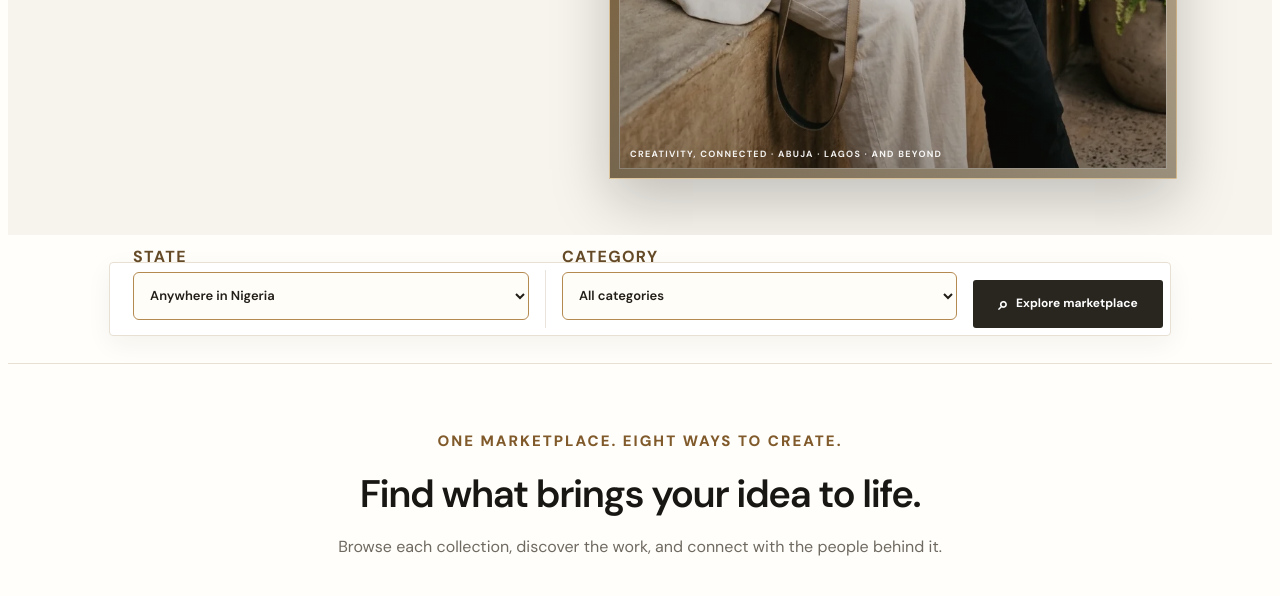
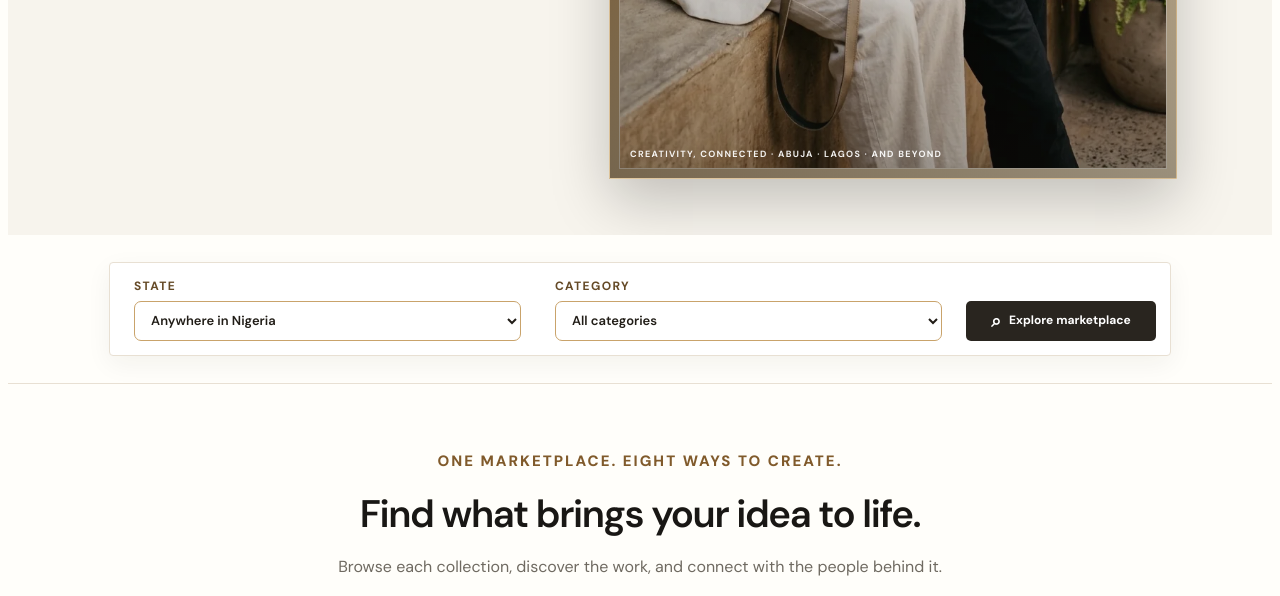
Before and after one commit to thecrowndeveloper/SnapBook, a Flask app: page / in a window 1280 px wide. Shown: the part 954-1550 px from the top of the page. Run offline with Flask 3, Linux system fonts and the light colour scheme; data comes from the database, SQL or seed files in the repository; data that the repository does not hold is empty; some libraries are stand-ins or nearby versions.

Commit message:
Align marketplace search controls at a shared baseline

```diff
--- a/static/style.css
+++ b/static/style.css
@@ -3800,3 +3800,12 @@ textarea {
     white-space: normal;
   }
 }
+
+/* Search alignment correction: identical control bottoms and no divider. */
+.search-band .marketplace-search{grid-template-columns:minmax(0,1fr) minmax(0,1fr) 190px!important;align-items:end!important;gap:14px!important;padding:14px!important}
+.search-band .marketplace-search .search-field{height:auto!important;min-height:0!important;padding:0 10px!important;justify-content:flex-start!important;gap:6px!important;border:0!important;align-items:stretch!important;text-align:left!important}
+.search-band .marketplace-search .search-field>span{display:block!important;width:auto!important;min-height:18px!important;margin:0!important;font-size:12px!important;line-height:18px!important;text-align:left!important}
+.search-band .marketplace-search .search-field select{display:block!important;width:100%!important;height:40px!important;min-height:40px!important;box-sizing:border-box!important;margin:0!important;padding:0 12px!important;border:1px solid #c9a36b!important;border-radius:7px!important;background:#fff!important;line-height:1.2!important}
+.search-band .marketplace-search .search-submit{align-self:end!important;height:40px!important;min-height:40px!important;width:100%!important;min-width:0!important;margin:0!important;padding:0 12px!important;border-radius:5px!important;white-space:nowrap!important;font-size:12px!important}
+@media(max-width:900px){.search-band .marketplace-search{grid-template-columns:minmax(0,1fr) minmax(0,1fr)!important;align-items:end!important;gap:12px!important}.search-band .marketplace-search .search-submit{grid-column:1/-1!important}}
+@media(max-width:700px){.search-band{padding:22px 5%!important}.search-band .marketplace-search{grid-template-columns:minmax(0,1fr)!important;gap:10px!important;padding:12px!important}.search-band .marketplace-search .search-field{padding:0 2px!important}.search-band .marketplace-search .search-submit{grid-column:auto!important;height:48px!important;min-height:48px!important;white-space:normal!important}}
```
